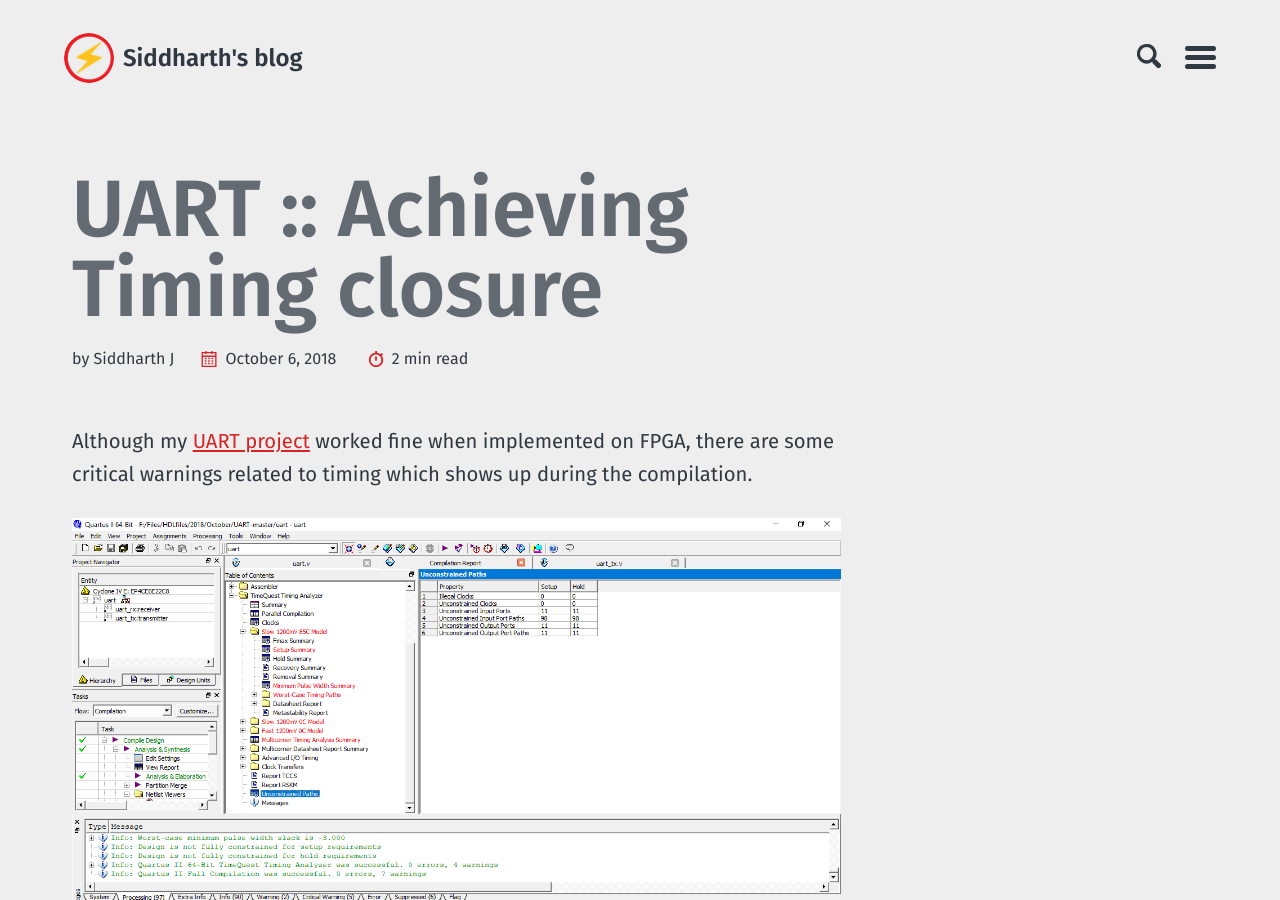
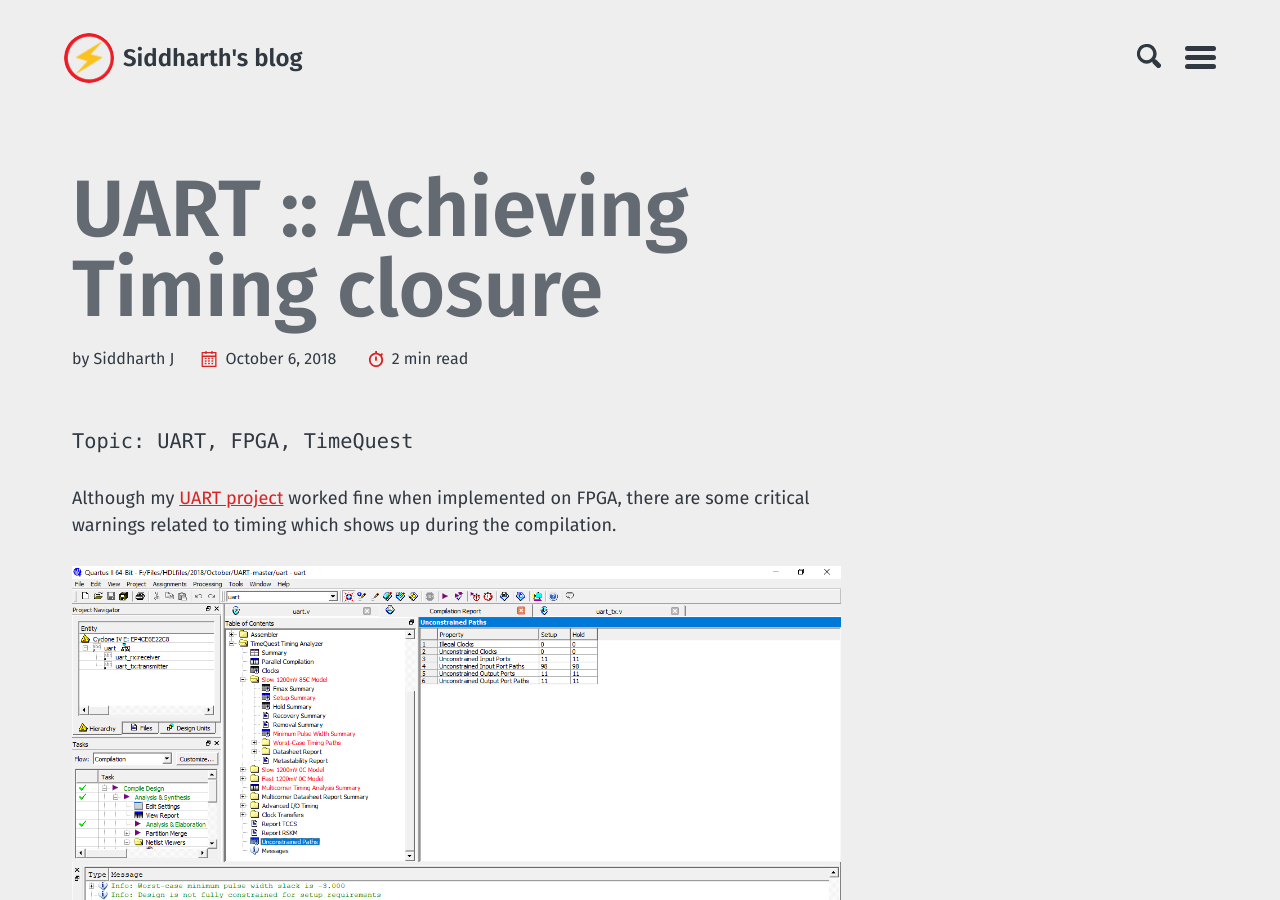
Before and after one commit to siddharth-pro/gitSiddharth.github.io, a Jekyll site: the page built from _posts/2018-10-06-uart-achieving-timing-closure.markdown, in a window 1280 px wide and 900 px high. Built offline with Jekyll 4.4.1, drawn with Linux system fonts in a browser that asks for light colours.

Commit message:
Update 2018-10-06-uart-achieving-timing-closure.markdown

````diff
--- a/_posts/2018-10-06-uart-achieving-timing-closure.markdown
+++ b/_posts/2018-10-06-uart-achieving-timing-closure.markdown
@@ -3,6 +3,7 @@ layout: post
 title: "UART :: Achieving Timing closure"
 date: "2018-10-06"
 ---
+```Topic: UART, FPGA, TimeQuest```
 
 Although my [UART project](https://siddharth.pro/serialfpga.html) worked fine when implemented on FPGA, there are some critical warnings related to timing which shows up during the compilation.
 
````
